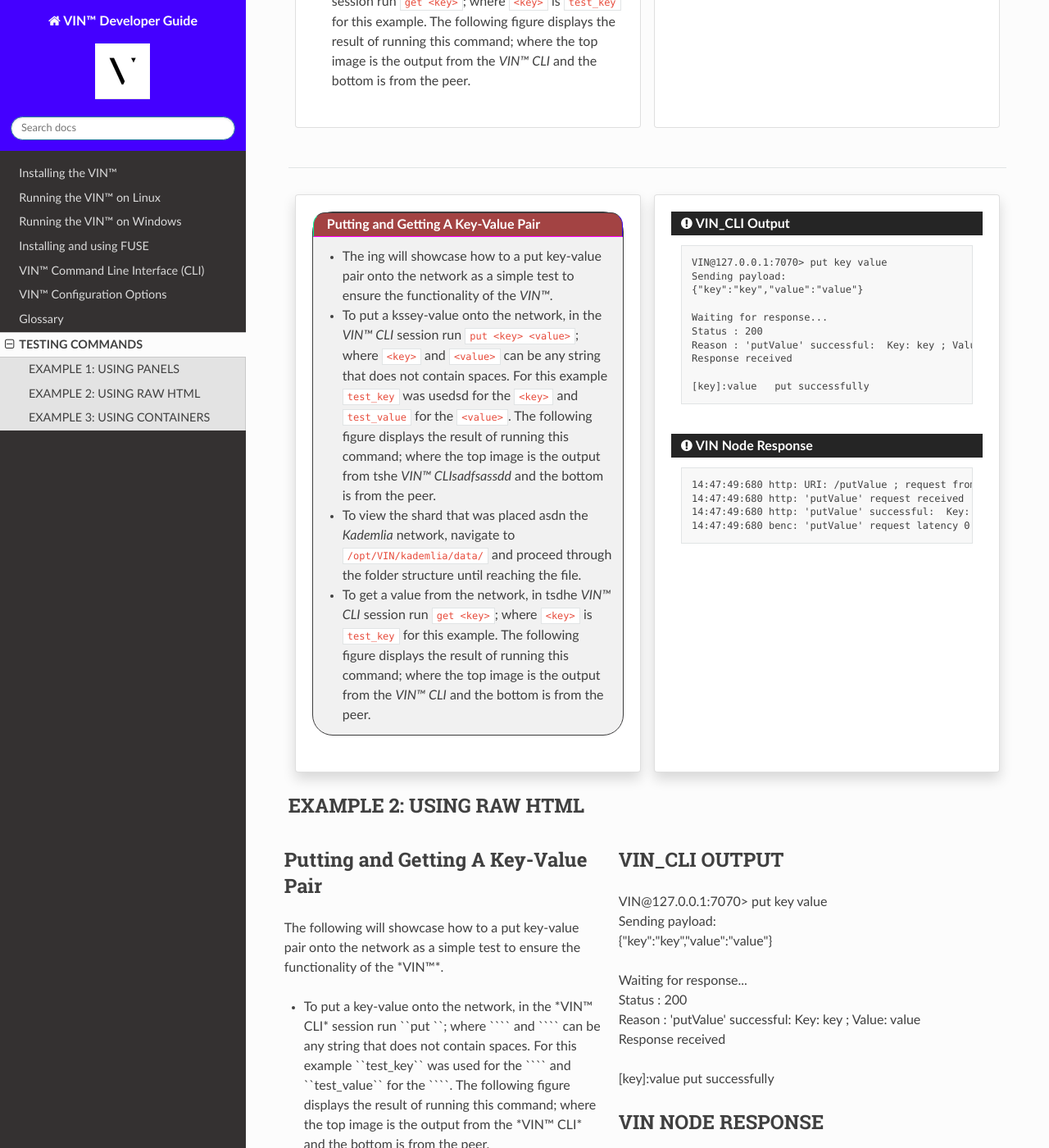
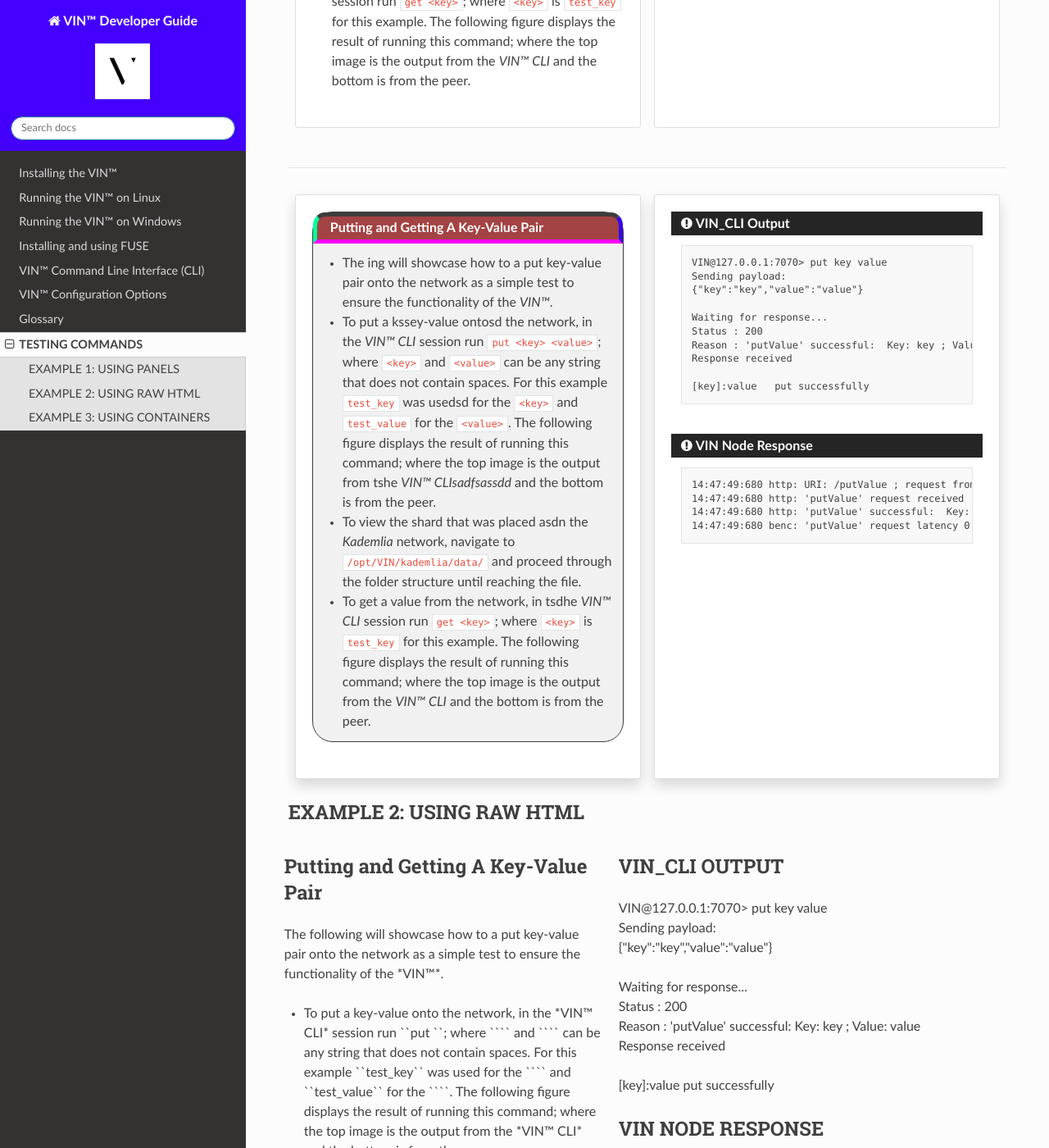
Before and after one commit to Market-Insight-Solutions-LLC/vin-developer-guide, a Sphinx documentation site: the page built from docs/source/testing_commands.rst, in a window 1280 px wide and 1400 px high, scrolled down 717 px. Shown: the whole window at 82% size. Built offline with Sphinx 7.4.7 and the Read the Docs theme 2.0.0, drawn with Linux system fonts in a browser that asks for light colours.

Commit message:
Testing .ymal file changes

```diff
--- a/docs/source/_static/css/custom.css
+++ b/docs/source/_static/css/custom.css
@@ -79,7 +79,7 @@
 }
 
  .rst-content .admonition-vin-response  .admonition-title {
-    border: solid 1px;
+    border: solid 5px;
     border-radius: 15px 15px 0px 0px;
     border-color: rgb(61, 60, 61) rgb(55, 8, 228) rgb(255, 0, 255) rgb(0, 255, 157);
     background: #a34343;
--- a/docs/source/testing_commands.rst
+++ b/docs/source/testing_commands.rst
@@ -56,7 +56,7 @@
 
 
         * The ing will showcase how to a put key-value pair onto the network as a simple test to ensure the functionality of the *VIN™*.
-        * To put a kssey-value onto the network, in the *VIN™ CLI* session run ``put <key> <value>``; where ``<key>`` and ``<value>`` can be any string that does not contain spaces. For this example ``test_key`` was usedsd for the ``<key>`` and ``test_value`` for the ``<value>``. The following figure displays the result of running this command; where the top image is the output from tshe *VIN™ CLIsadfsassdd* and the bottom is from the peer.
+        * To put a kssey-value ontosd the network, in the *VIN™ CLI* session run ``put <key> <value>``; where ``<key>`` and ``<value>`` can be any string that does not contain spaces. For this example ``test_key`` was usedsd for the ``<key>`` and ``test_value`` for the ``<value>``. The following figure displays the result of running this command; where the top image is the output from tshe *VIN™ CLIsadfsassdd* and the bottom is from the peer.
         * To view the shard that was placed asdn the *Kademlia* network, navigate to ``/opt/VIN/kademlia/data/`` and proceed through the folder structure until reaching the file.
         * To get a value from the network, in tsdhe *VIN™ CLI* session run ``get <key>``; where ``<key>`` is ``test_key`` for this example. The following figure displays the result of running this command; where the top image is the output from the *VIN™ CLI* and the bottom is from the peer.
 
```
